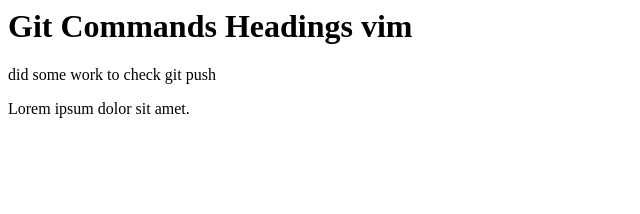
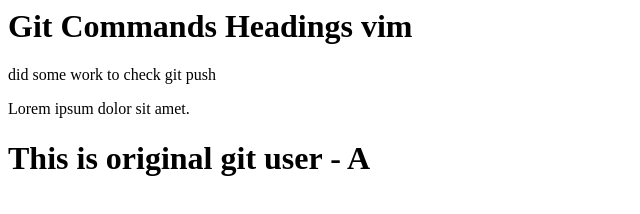
Before and after one commit to Sami823311/git, a plain HTML site: page index.html in a window 1280 px wide. Shown: the whole page, without its empty margins (0-640 px from the left). Drawn offline with Linux system fonts and the light colour scheme.

Commit message:
original git user-A commited

```diff
--- a/index.html
+++ b/index.html
@@ -1,3 +1,5 @@
 <h1>Git Commands Headings vim  </h1>
 <p> did some work to check git push </p>
 <p>Lorem ipsum dolor sit amet.</p>
+
+<h1>This is original git user - A</h1>
```
